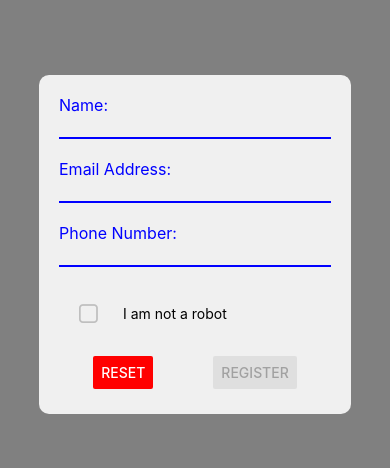
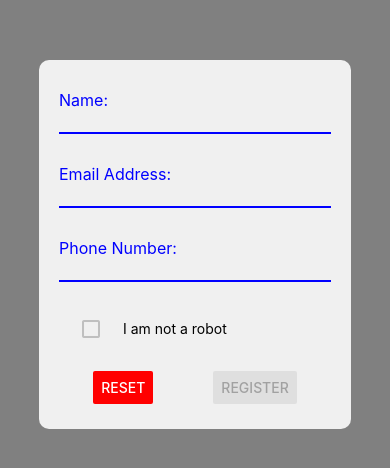
Before and after one commit to xyzesther/CS5520-assignment, a React Native app: screen / in a window 390 px wide. Shown: the part 178-646 px from the top of the page. Built offline with nearby package versions, Linux system fonts and the light colour scheme.

Commit message:
Add checkbox functionality and change the styling

```diff
--- a/screens/StartScreen.js
+++ b/screens/StartScreen.js
@@ -38,6 +38,10 @@ function StartScreen({ onRegister }) {
     const phoneNumberError = validatePhoneNumber(phoneNumber);
     setErrorMsg({name: nameError, email: emailError, phoneNumber: phoneNumberError});
     return !nameError && !emailError && !phoneNumberError;
+  }
+
+  const handleCheckBox = () => {
+    setIsCheckBoxChecked(!isCheckBoxChecked);
   }
 
   const handleRegister = () => {
@@ -87,8 +91,11 @@ function StartScreen({ onRegister }) {
 
         <View style={styles.checkboxContainer}>
           <CheckBox
-            value={isCheckBoxChecked}
-            onValueChange={setIsCheckBoxChecked}
+            checked={isCheckBoxChecked}
+            onPress={handleCheckBox}
+            iconType="material-community"
+            checkedIcon="checkbox-outline"
+            uncheckedIcon="checkbox-blank-outline"
           />
           <Text>I am not a robot</Text>
         </View>
@@ -133,6 +140,7 @@ const styles = StyleSheet.create({
     color: "blue",
     fontSize: 16,
     marginBottom: 5,
+    marginTop: 10,
   },
 
   input: {
@@ -150,6 +158,7 @@ const styles = StyleSheet.create({
   checkboxContainer: {
     flexDirection: 'row',
     alignItems: 'center',
+    paddingRight: 0,
     marginBottom: 10,
   },
 
```
